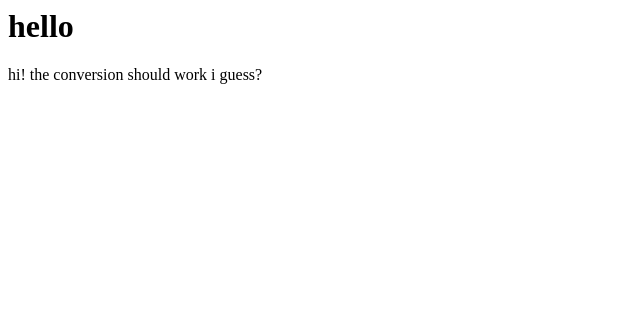
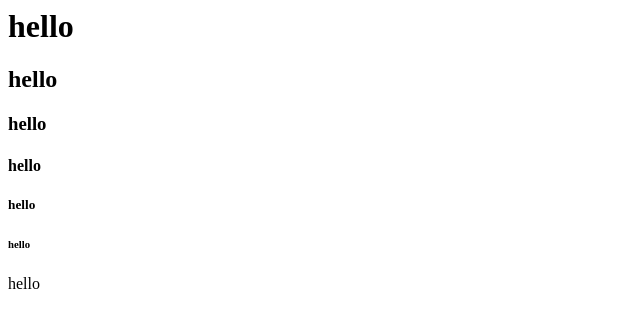
Before and after one commit to imanoob1234pl/spawnoidTest, a plain HTML site: page index.html in a window 1280 px wide. Shown: the whole page, without its empty margins (0-640 px from the left). Drawn offline with Linux system fonts and the light colour scheme.

Commit message:
Update index.html

```diff
--- a/index.html
+++ b/index.html
@@ -1,7 +1,11 @@
 <html>
 <body>
   <h1>hello</h1>
-  <a>hi!</a>
-  <a>the conversion should work i guess?</a>
+  <h2>hello</h2>
+  <h3>hello</h3>
+  <h4>hello</h4>
+  <h5>hello</h5>
+  <h6>hello</h6>
+  <a>hello</a>
 </body>
 </html>
```
